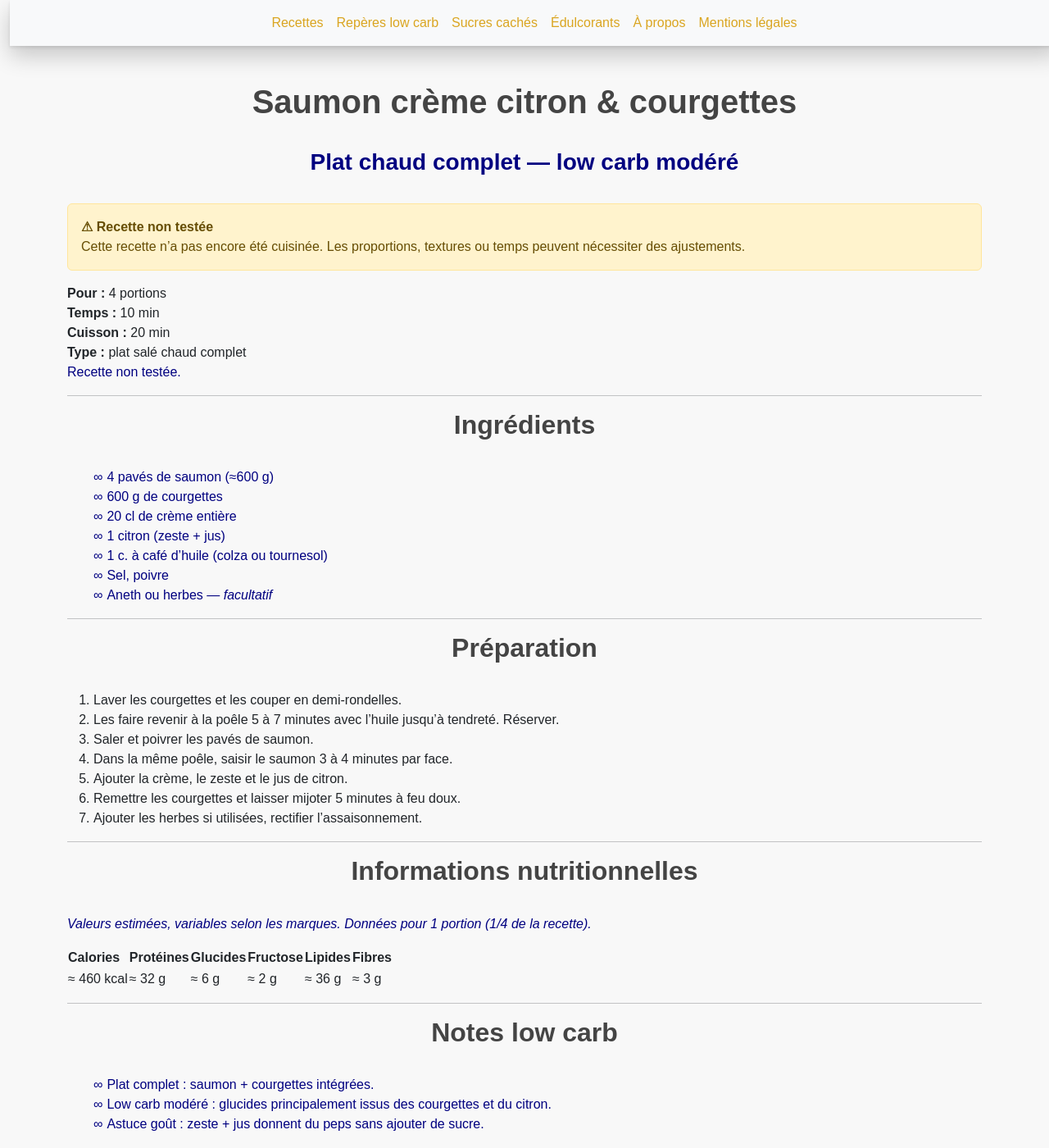
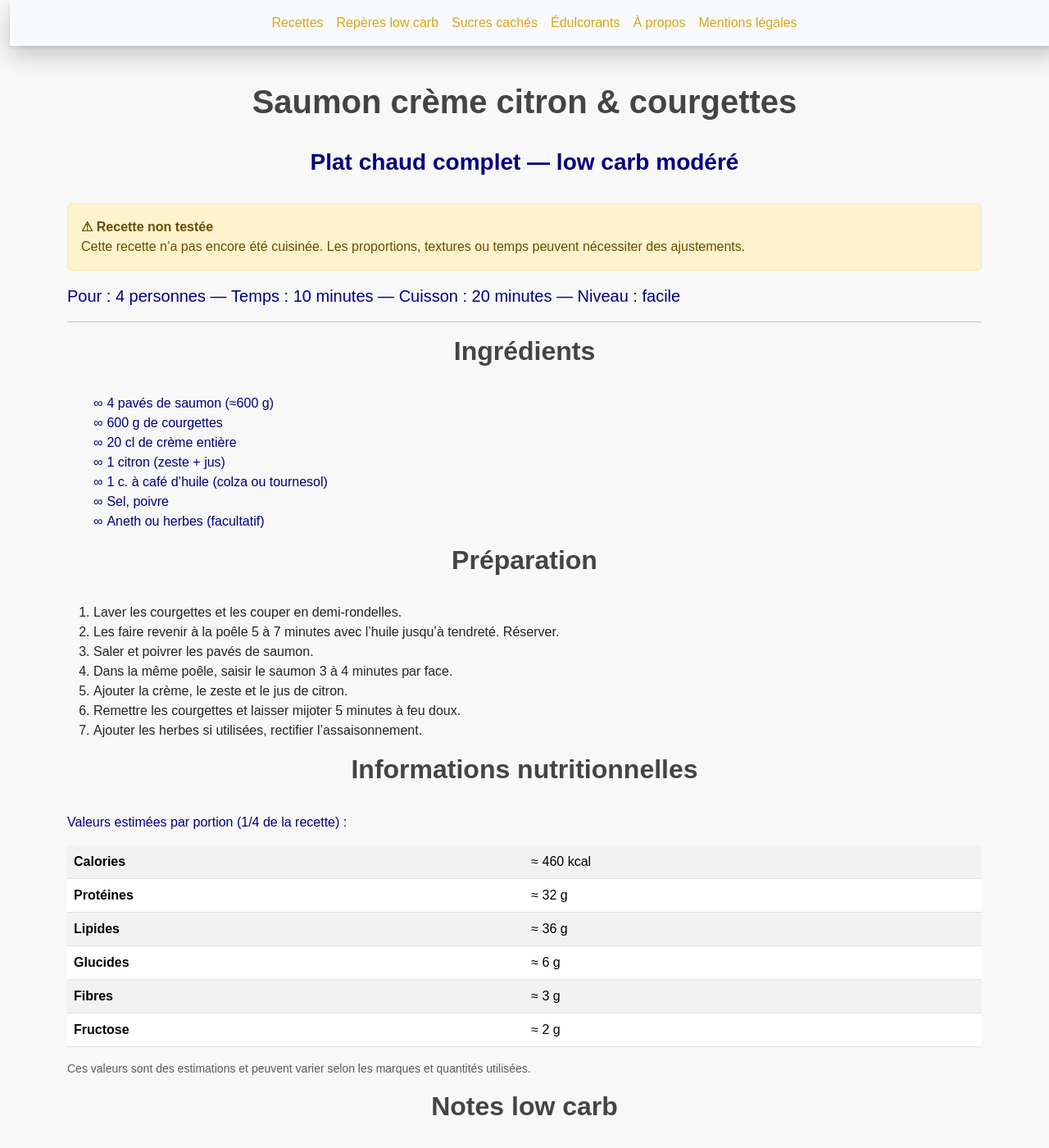
Before and after one commit to laurie-boissay/laurie-boissay.github.io, a Jekyll site: the page built from recettes/saumon-creme-citron-courgettes.html, in a window 1280 px wide and 1400 px high. Shown: the whole window at 82% size. Built offline with Jekyll 4.4.1, drawn with Linux system fonts in a browser that asks for light colours.

Commit message:
Update saumon-creme-citron-courgettes.html

```diff
--- a/recettes/saumon-creme-citron-courgettes.html
+++ b/recettes/saumon-creme-citron-courgettes.html
@@ -42,38 +42,30 @@ extra_head: |
   }
   </script>
 ---
-
-<div class="recipe-lead">
-  <div class="recipe-lead__grid">
-    <div><strong>Pour :</strong> 4 portions</div>
-    <div><strong>Temps :</strong> 10 min</div>
-    <div><strong>Cuisson :</strong> 20 min</div>
-    <div><strong>Type :</strong> plat salé chaud complet</div>
-  </div>
-  <p class="recipe-lead__note">
-    <strong>Recette non testée.</strong>
-  </p>
-</div>
+<p class="lead">
+  <strong>Pour :</strong> 4 personnes —
+  <strong>Temps :</strong> 10 minutes —
+  <strong>Cuisson :</strong> 20 minutes —
+  <strong>Niveau :</strong> facile
+</p>
 
 <hr>
 
 <h2>Ingrédients</h2>
 
-<ul class="recipe-ingredients">
-  <li><strong>4</strong> pavés de saumon (≈600 g)</li>
-  <li><strong>600 g</strong> de courgettes</li>
-  <li><strong>20 cl</strong> de crème entière</li>
-  <li><strong>1</strong> citron (zeste + jus)</li>
-  <li><strong>1 c. à café</strong> d’huile (colza ou tournesol)</li>
+<ul>
+  <li>4 pavés de saumon (≈600 g)</li>
+  <li>600 g de courgettes</li>
+  <li>20 cl de crème entière</li>
+  <li>1 citron (zeste + jus)</li>
+  <li>1 c. à café d’huile (colza ou tournesol)</li>
   <li>Sel, poivre</li>
-  <li>Aneth ou herbes — <em>facultatif</em></li>
+  <li>Aneth ou herbes (facultatif)</li>
 </ul>
-
-<hr>
 
 <h2>Préparation</h2>
 
-<ol class="recipe-steps">
+<ol>
   <li>Laver les courgettes et les couper en demi-rondelles.</li>
   <li>Les faire revenir à la poêle 5 à 7 minutes avec l’huile jusqu’à tendreté. Réserver.</li>
   <li>Saler et poivrer les pavés de saumon.</li>
@@ -83,44 +75,29 @@ extra_head: |
   <li>Ajouter les herbes si utilisées, rectifier l’assaisonnement.</li>
 </ol>
 
-<hr>
+<h2>Informations nutritionnelles</h2>
+<p>Valeurs estimées <strong>par portion</strong> (1/4 de la recette) :</p>
 
-<h2>Informations nutritionnelles</h2>
-
-<p class="recipe-nutrition__disclaimer">
-  <em>Valeurs estimées, variables selon les marques. Données pour 1 portion (1/4 de la recette).</em>
-</p>
-
-<div class="recipe-nutrition">
-  <table class="recipe-table">
-    <thead>
-      <tr>
-        <th>Calories</th>
-        <th>Protéines</th>
-        <th>Glucides</th>
-        <th>Fructose</th>
-        <th>Lipides</th>
-        <th>Fibres</th>
-      </tr>
-    </thead>
+<div class="table-responsive">
+  <table class="table table-striped">
     <tbody>
-      <tr>
-        <td>≈ 460 kcal</td>
-        <td>≈ 32 g</td>
-        <td>≈ 6 g</td>
-        <td>≈ 2 g</td>
-        <td>≈ 36 g</td>
-        <td>≈ 3 g</td>
-      </tr>
+      <tr><th>Calories</th><td>≈ 460 kcal</td></tr>
+      <tr><th>Protéines</th><td>≈ 32 g</td></tr>
+      <tr><th>Lipides</th><td>≈ 36 g</td></tr>
+      <tr><th>Glucides</th><td>≈ 6 g</td></tr>
+      <tr><th>Fibres</th><td>≈ 3 g</td></tr>
+      <tr><th>Fructose</th><td>≈ 2 g</td></tr>
     </tbody>
   </table>
 </div>
 
-<hr>
+<p class="small text-muted">
+  Ces valeurs sont des estimations et peuvent varier selon les marques et quantités utilisées.
+</p>
 
 <h2>Notes low carb</h2>
 
-<ul class="recipe-notes">
+<ul>
   <li><strong>Plat complet :</strong> saumon + courgettes intégrées.</li>
   <li><strong>Low carb modéré :</strong> glucides principalement issus des courgettes et du citron.</li>
   <li><strong>Astuce goût :</strong> zeste + jus donnent du peps sans ajouter de sucre.</li>
```
Also changed, not shown: other parts of recettes/saumon-creme-citron-courgettes.html (+1 -1 lines).
